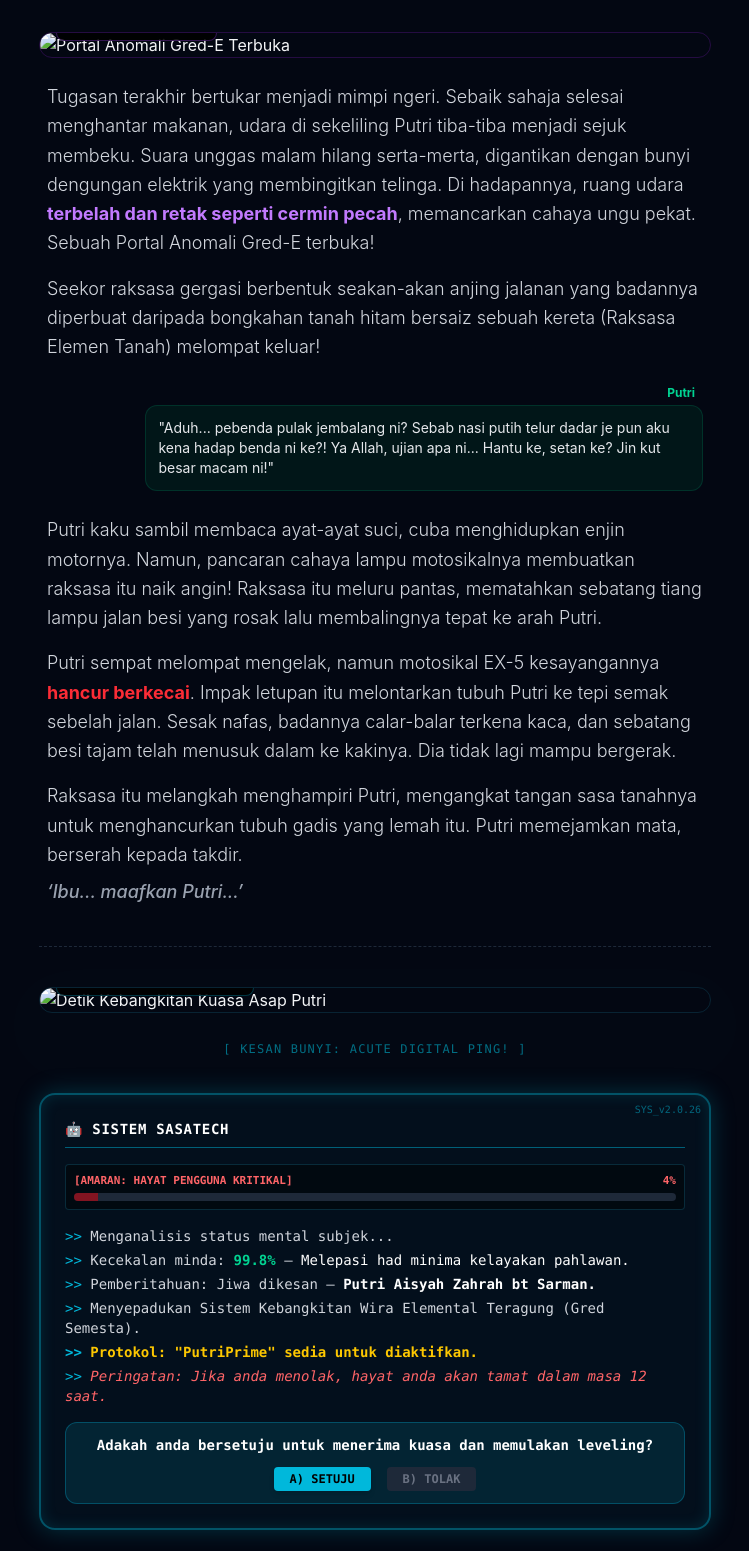
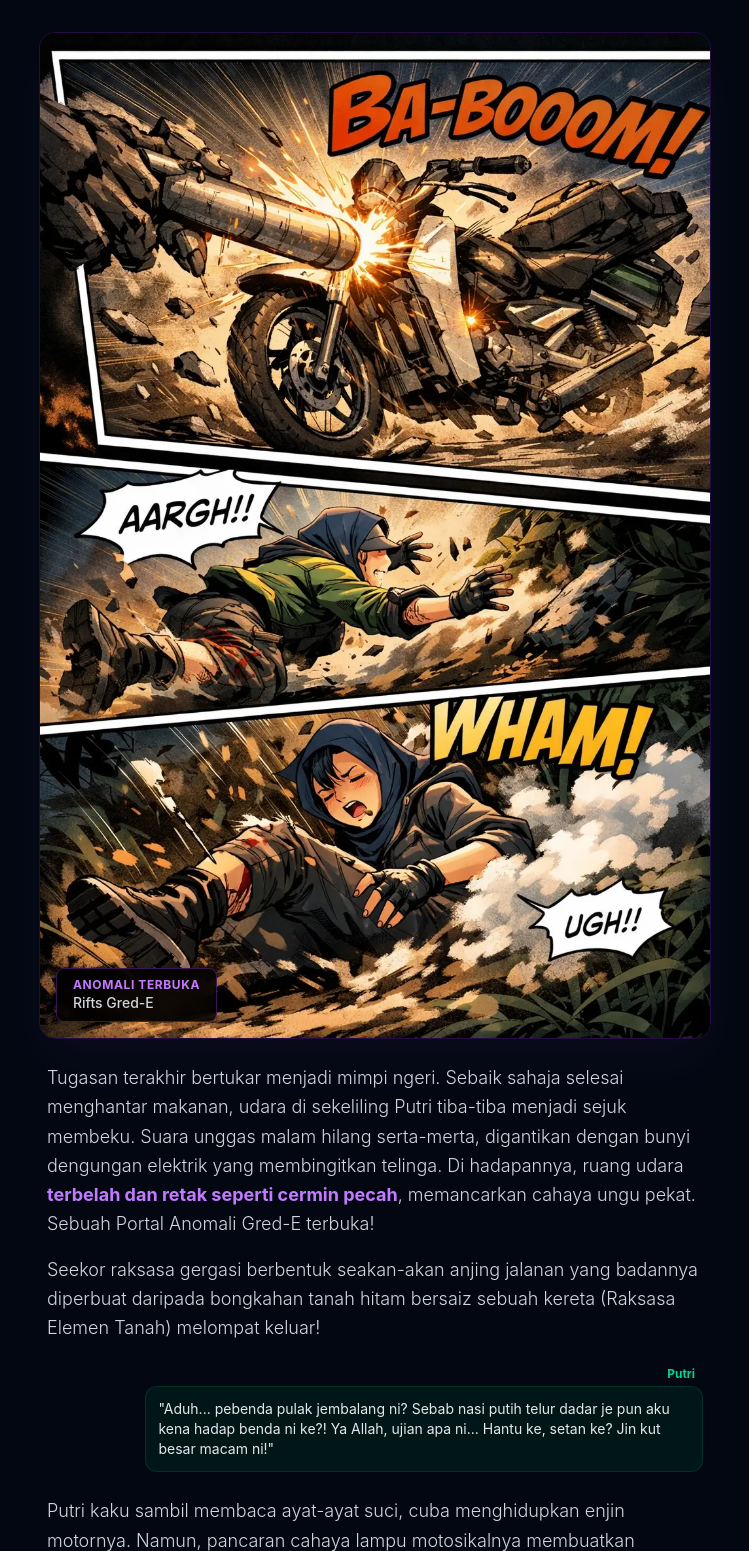
Before and after one commit to sasatecheditor/putriprime, a plain HTML site: page bab1/page8.html in a window 1280 px wide. Shown: the top 1551 px of the page, without its empty margins (265-1014 px from the left). Drawn offline with nearby package versions, Linux system fonts and the light colour scheme.

Commit message:
Update page8.html

```diff
--- a/bab1/page8.html
+++ b/bab1/page8.html
@@ -27,7 +27,7 @@
 
         <!-- GAMBAR 1: Portal Anomali Terbuka -->
         <div class="w-full relative overflow-hidden rounded-2xl border border-purple-900/40 shadow-2xl shadow-purple-500/5">
-            <img src="./assets/images/bab1/putri-portal.webp" alt="Portal Anomali Gred-E Terbuka" class="w-full h-auto object-cover">
+            <img src="/assets/images/bab1/putri-portal.webp" alt="Portal Anomali Gred-E Terbuka" class="w-full h-auto object-cover">
             <div class="absolute bottom-4 left-4 bg-black/85 backdrop-blur-md px-4 py-2 rounded-lg border border-purple-500/30">
                 <p class="text-xs text-purple-400 font-bold uppercase tracking-wider">Anomali Terbuka</p>
                 <h2 class="text-sm font-medium text-gray-300">Rifts Gred-E</h2>
@@ -76,7 +76,7 @@
 
         <!-- GAMBAR 2: Detik Kebangkitan PutriPrime -->
         <div class="w-full relative overflow-hidden rounded-2xl border border-cyan-900/40 shadow-2xl shadow-cyan-500/10">
-            <img src="./assets/images/bab1/putri-awakening.webp" alt="Detik Kebangkitan Kuasa Asap Putri" class="w-full h-auto object-cover">
+            <img src="/assets/images/bab1/putri-awakening.webp" alt="Detik Kebangkitan Kuasa Asap Putri" class="w-full h-auto object-cover">
             <div class="absolute bottom-4 left-4 bg-black/85 backdrop-blur-md px-4 py-2 rounded-lg border border-cyan-500/30">
                 <p class="text-xs text-cyan-400 font-bold uppercase tracking-wider">Kebangkitan Wira</p>
                 <h2 class="text-sm font-medium text-gray-300">Protokol PutriPrime Aktif</h2>
```
